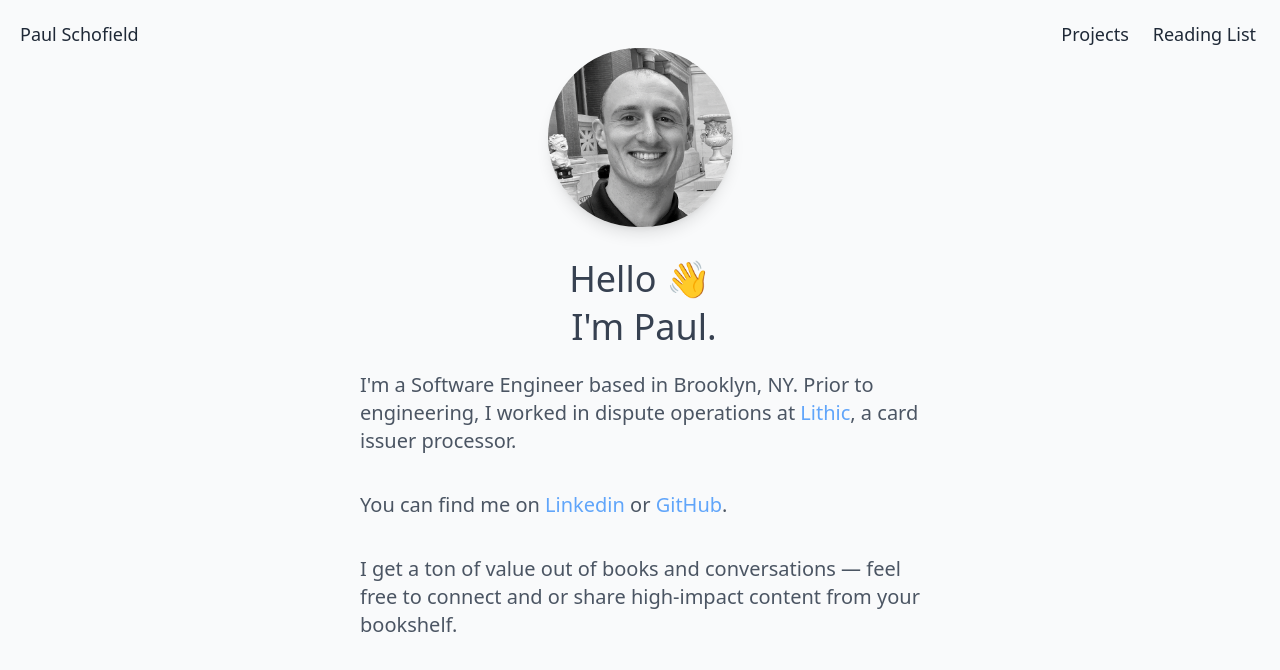
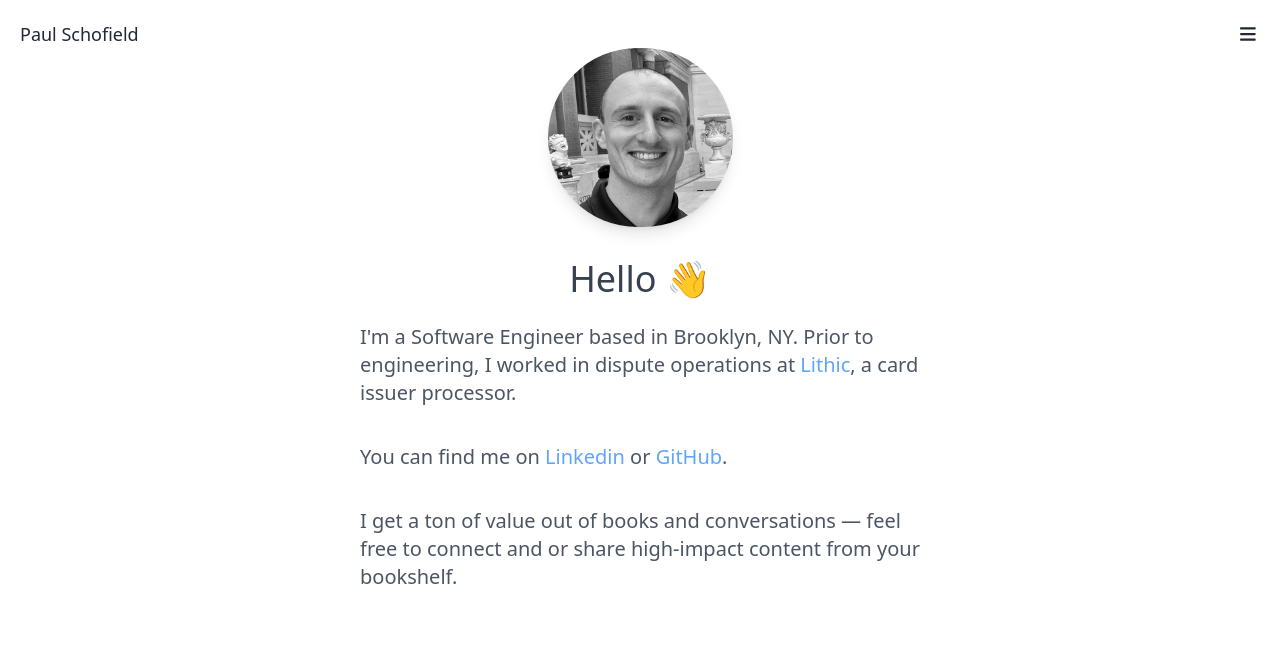
Before and after one commit to schofield-paul/personal-website, a Next.js app: page / in a window 1280 px wide. Shown: the top 670 px of the page. Built offline with nearby package versions, Linux system fonts and the light colour scheme.

Commit message:
implement dropdown; update bg and h1 text

```diff
--- a/package.json
+++ b/package.json
@@ -9,9 +9,12 @@
     "lint": "next lint"
   },
   "dependencies": {
+    "@fortawesome/free-solid-svg-icons": "^6.4.2",
+    "@fortawesome/react-fontawesome": "^0.2.0",
     "autoprefixer": "10.4.14",
     "eslint": "8.39.0",
     "eslint-config-next": "13.3.2",
+    "font-awesome": "^4.7.0",
     "next": "13.3.2",
     "postcss": "8.4.23",
     "react": "18.2.0",
--- a/src/components/Navbar.js
+++ b/src/components/Navbar.js
@@ -1,20 +1,39 @@
+import { useState } from 'react';
 import Link from 'next/link';
+import { FontAwesomeIcon } from '@fortawesome/react-fontawesome';
+import { faBars } from '@fortawesome/free-solid-svg-icons';
 
 export default function Navbar() {
+  const [dropdownVisible, setDropdownVisible] = useState(false);
+
+  const toggleDropdown = () => {
+    setDropdownVisible(!dropdownVisible);
+  };
+
   return (
-    <div className="flex justify-between items-center bg-gray-50">
+    <div className="flex justify-between items-center bg-white">
       <div className="flex items-center mr-auto">
         <p className="text-gray-800 font-medium text-lg mt-5 ml-5 hover:text-blue-400 transition duration-200 ease-in-out">
           <Link href="/">Paul Schofield</Link>
         </p>
       </div>
-      <div className="flex justify-right items-center">
-        <p className="text-gray-800 font-medium text-lg mt-5 mr-6 hover:text-blue-400 transition duration-200 ease-in-out">
-          <Link href="/projects">Projects</Link>
+      <div className="relative">
+        <p
+          className="text-gray-800 font-medium text-lg mt-5 mr-6 hover:text-blue-400 transition duration-200 ease-in-out cursor-pointer"
+          onClick={toggleDropdown}
+        >
+          <FontAwesomeIcon icon={faBars} />
         </p>
-        <p className="text-gray-800 font-medium text-lg mt-5 mr-6 hover:text-blue-400 transition duration-200 ease-in-out">
-          <Link href="/readinglist">Reading List</Link>
-        </p>
+        {dropdownVisible && (
+          <div className="absolute right-0 mt-2 bg-white border border-gray-300 rounded shadow">
+            <p className="block px-4 py-2 text-gray-800 hover:bg-blue-100 transition duration-200 ease-in-out">
+              <Link href="/projects">Projects</Link>
+            </p>
+            <p className="block px-4 py-2 text-gray-800 hover:bg-blue-100 transition duration-200 ease-in-out">
+              <Link href="/readinglist">Reading List</Link>
+            </p>
+          </div>
+        )}
       </div>
     </div>
   );
--- a/src/pages/index.js
+++ b/src/pages/index.js
@@ -7,7 +7,7 @@ export default function Home() {
   return (
     <div>
       <Navbar />
-      <main className="min-h-screen w-full bg-gray-50">
+      <main className="min-h-screen w-full bg-white">
         <div className="container mx-auto flex flex-col">
           <div className="flex flex-col items-center">
             <Image
@@ -20,9 +20,6 @@ export default function Home() {
             <div className="text-center">
               <h1 className="text-4xl font-medium pt-8 text-gray-700">
                 Hello 👋
-              </h1>
-              <h1 className="text-4xl font-medium pt-2 pl-2 text-gray-700">
-                I&apos;m Paul.
               </h1>
             </div>
             <div className="max-w-xl text-left text-xl px-2 text-gray-600">
--- a/src/pages/projects.js
+++ b/src/pages/projects.js
@@ -7,7 +7,7 @@ export default function Projects() {
   return (
     <div>
       <Navbar />
-      <main className="min-h-screen w-full bg-gray-50">
+      <main className="min-h-screen w-full bg-white">
         <div className="container flex flex-col mx-auto text-left">
           <ProjectRsm></ProjectRsm>
           <ProjectHwr></ProjectHwr>
--- a/src/pages/readinglist.js
+++ b/src/pages/readinglist.js
@@ -5,7 +5,7 @@ export default function ReadingList() {
   return (
     <div>
       <Navbar />
-      <div className="min-h-screen w-full bg-gray-50">
+      <div className="min-h-screen w-full bg-white">
         <div className="container mx-auto flex flex-col text-left">
           <div className="col-span-1 mx-auto mt-20 w-3/5">
             <h1 className="text-3xl font-bold text-gray-800">Reading List</h1>
```
Also changed, not shown: 1 other file (tests, documents, lock files or other folders).
